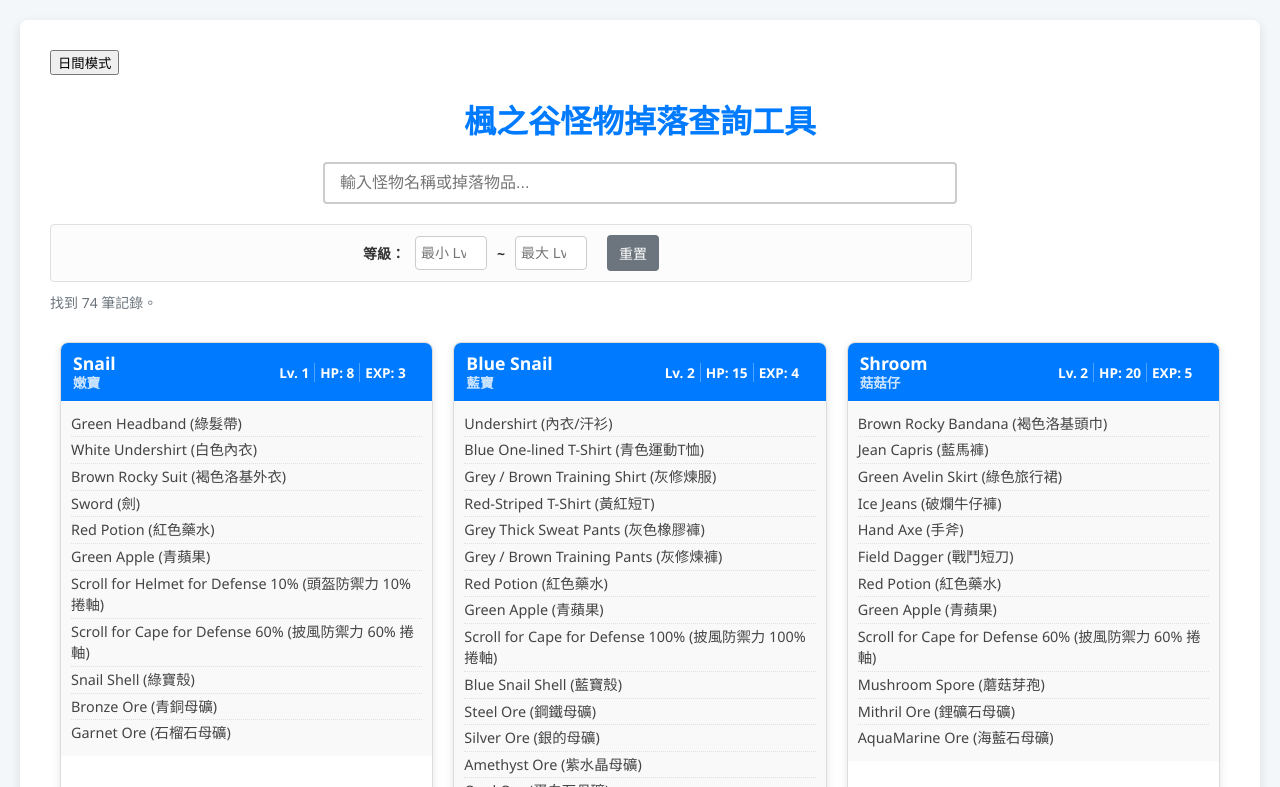
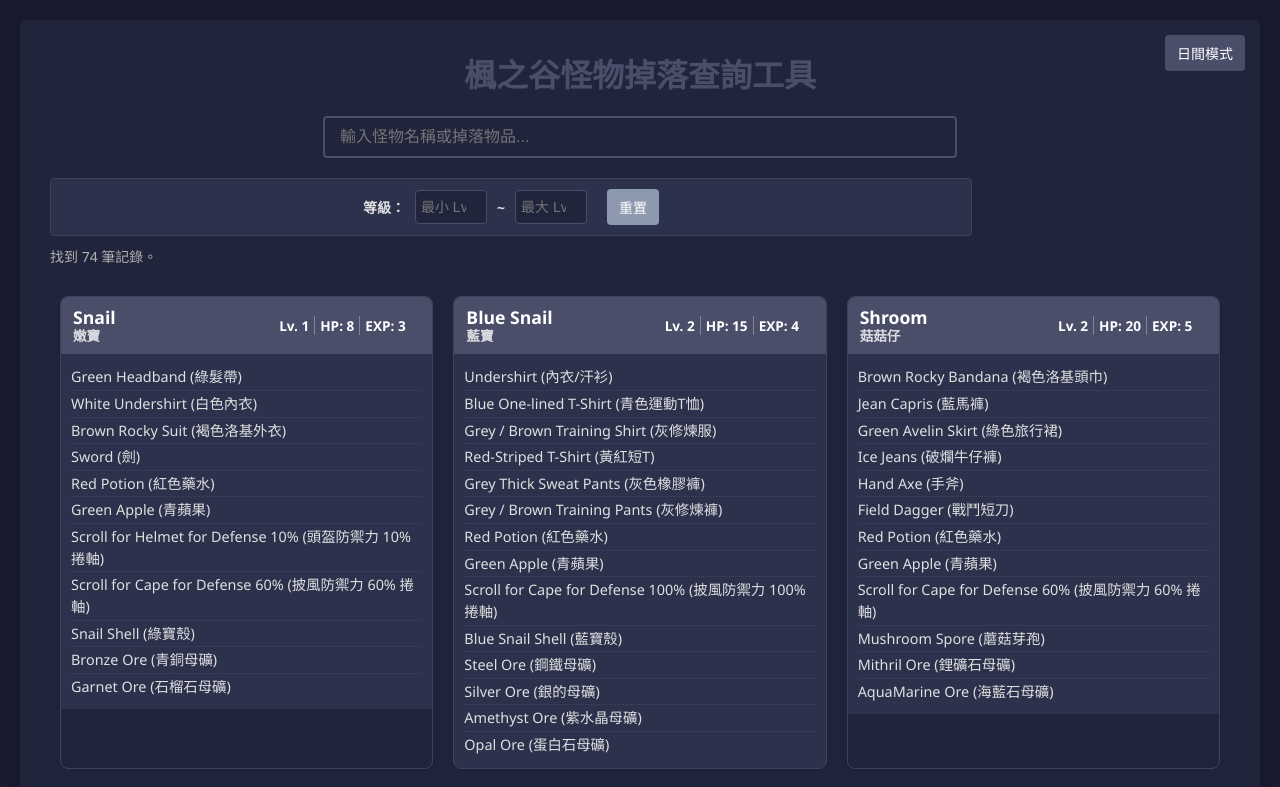
Before and after one commit to mutsuki1129/chronodrop, a website built with Parcel: page index.html in a window 1280 px wide. Both pictures are taken after a click on the button "夜間模式". Shown: the top 787 px of the page. Built offline with nearby package versions, Linux system fonts and the light colour scheme.

Commit message:
Update style.css

```diff
--- a/style.css
+++ b/style.css
@@ -1,27 +1,83 @@
+/* --- 0. 主題變數與全域樣式 --- */
+/* 日間模式變數 (預設) */
+:root, .light-theme {
+    --bg-color: #f4f7f9;
+    --card-bg: #ffffff;
+    --text-color: #333;
+    --secondary-text-color: #6c757d;
+    --header-bg: #007bff; /* 藍色 */
+    --drop-list-bg: #f9f9f9;
+    --border-color: #dcdcdc;
+    --input-border: #ccc;
+    --reset-btn-bg: #6c757d; /* 灰色 */
+    --search-focus: #007bff;
+}
+
+/* 夜間模式變數 */
+.dark-theme {
+    --bg-color: #1a1a2e; /* 深藍背景 */
+    --card-bg: #21253c; /* 深卡片背景 */
+    --text-color: #e0e0e0;
+    --secondary-text-color: #b0b0b0;
+    --header-bg: #4a4e69; /* 柔和深藍標頭 */
+    --drop-list-bg: #2c314c;
+    --border-color: #3e445b;
+    --input-border: #4a4e69;
+    --reset-btn-bg: #8d99ae;
+    --search-focus: #90a0ff;
+}
+
+
 /* 基本重設與佈局 */
 body {
     font-family: 'Segoe UI', Tahoma, Geneva, Verdana, sans-serif;
-    background-color: #f4f7f9;
-    color: #333;
+    background-color: var(--bg-color); /* 使用變數 */
+    color: var(--text-color); /* 使用變數 */
     margin: 0;
     padding: 20px;
     display: flex;
     justify-content: center;
+    transition: background-color 0.3s, color 0.3s; /* 平滑切換 */
 }
 
 .container {
-    background: #ffffff;
+    background: var(--card-bg); /* 使用變數 */
     padding: 30px;
     border-radius: 8px;
     box-shadow: 0 4px 12px rgba(0, 0, 0, 0.1);
     width: 100%;
     max-width: 1400px;
+    position: relative; /* 為了絕對定位主題切換按鈕 */
+}
+
+/* --- 1. 主題切換按鈕容器及樣式 --- */
+#themeToggleContainer {
+    position: absolute;
+    top: 15px;
+    right: 15px;
+    z-index: 10;
+}
+
+.theme-toggle-button {
+    padding: 8px 12px;
+    font-size: 14px;
+    color: white;
+    background-color: var(--header-bg); /* 與標頭背景色一致 */
+    border: none;
+    border-radius: 4px;
+    cursor: pointer;
+    transition: background-color 0.2s;
+}
+
+.theme-toggle-button:hover {
+    filter: brightness(1.2); /* 懸停時稍微變亮 */
 }
 
 h1 {
     text-align: center;
-    color: #007bff;
+    color: var(--header-bg); /* 使用變數 */
     margin-bottom: 20px;
+    margin-top: 0; /* 確保標題不影響按鈕排版 */
 }
 
 /* 篩選控制項區塊 */
@@ -36,34 +92,36 @@
     padding: 10px 15px;
     width: 100%;
     max-width: 600px;
-    border: 2px solid #ccc;
+    border: 2px solid var(--input-border); /* 使用變數 */
+    background-color: var(--card-bg);
+    color: var(--text-color);
     border-radius: 4px;
     font-size: 16px;
     transition: border-color 0.3s;
 }
 
 #searchInput:focus {
-    border-color: #007bff;
+    border-color: var(--search-focus); /* 使用變數 */
     outline: none;
 }
 
 .status-message {
     margin-top: 10px;
-    color: #6c757d;
+    color: var(--secondary-text-color); /* 使用變數 */
     font-size: 14px;
 }
 
-/* --- 修正：等級區間篩選控制項 (改為輸入框) --- */
+/* 等級區間篩選控制項 */
 .level-filter-controls {
     display: flex;
     align-items: center;
     justify-content: center;
-    gap: 10px; /* 元件間距 */
+    gap: 10px;
     margin-top: 15px;
     padding: 10px;
-    border: 1px solid #e0e0e0;
+    border: 1px solid var(--border-color); /* 使用變數 */
     border-radius: 4px;
-    background-color: #fcfcfc;
+    background-color: var(--drop-list-bg); /* 使用變數 */
     width: 100%;
     max-width: 900px;
 }
@@ -77,38 +135,40 @@
 }
 
 .level-input {
-    width: 60px; /* 輸入框寬度 */
+    width: 60px;
     padding: 8px 5px;
     text-align: center;
-    border: 1px solid #ccc;
+    border: 1px solid var(--input-border); /* 使用變數 */
     border-radius: 4px;
     font-size: 14px;
+    background-color: var(--card-bg);
+    color: var(--text-color);
 }
 
 .level-input:focus {
-    border-color: #007bff;
+    border-color: var(--search-focus);
     outline: none;
 }
 
-/* --- 新增：重置按鈕樣式 --- */
+/* 重置按鈕樣式 */
 .reset-button {
     padding: 8px 12px;
     font-size: 14px;
     color: white;
-    background-color: #6c757d; /* 灰色調，代表重置 */
+    background-color: var(--reset-btn-bg); /* 使用變數 */
     border: none;
     border-radius: 4px;
     cursor: pointer;
     transition: background-color 0.2s;
-    margin-left: 10px; /* 稍微與輸入框區隔 */
+    margin-left: 10px;
 }
 
 .reset-button:hover {
-    background-color: #5a6268;
+    filter: brightness(1.1);
 }
 
 
-/* --- 核心樣式：怪物卡片佈局 (保持不變) --- */
+/* --- 核心樣式：怪物卡片佈局 --- */
 
 /* 1. 實現卡片橫向排列 (使用 CSS Grid) */
 .results-grid {
@@ -121,12 +181,12 @@
 
 /* 2. 怪物卡片樣式 */
 .monster-card {
-    background: #ffffff;
-    border: 1px solid #dcdcdc;
+    background: var(--card-bg); /* 使用變數 */
+    border: 1px solid var(--border-color); /* 使用變數 */
     border-radius: 8px;
     box-shadow: 0 2px 8px rgba(0, 0, 0, 0.1);
     overflow: hidden;
-    transition: transform 0.2s, box-shadow 0.2s;
+    transition: transform 0.2s, box-shadow 0.2s, background-color 0.3s;
 }
 
 .monster-card:hover {
@@ -139,7 +199,7 @@
     display: flex;
     justify-content: space-between;
     align-items: center;
-    background-color: #007bff;
+    background-color: var(--header-bg); /* 使用變數 */
     color: white;
     padding: 10px 12px;
     font-weight: bold;
@@ -152,7 +212,7 @@
     min-width: 100px;
     margin-right: 8px;
     display: flex;
-    flex-direction: column; /* 垂直堆疊 */
+    flex-direction: column;
 }
 
 /* 英文名稱 (固定在第一行) */
@@ -197,16 +257,16 @@
 .drop-list {
     padding: 10px;
     line-height: 1.5;
-    background-color: #f9f9f9;
+    background-color: var(--drop-list-bg); /* 使用變數 */
     min-height: 100px;
 }
 
 .drop-list span {
     display: block;
     font-size: 0.9em;
-    color: #444;
+    color: var(--text-color); /* 使用變數 */
     padding: 2px 0;
-    border-bottom: 1px dotted #e0e0e0;
+    border-bottom: 1px dotted var(--border-color); /* 使用變數 */
 }
 
 .drop-list span:last-child {
@@ -230,5 +290,5 @@
     text-align: center;
     padding: 30px;
     font-size: 1.2em;
-    color: #6c757d;
+    color: var(--secondary-text-color); /* 使用變數 */
 }
```
